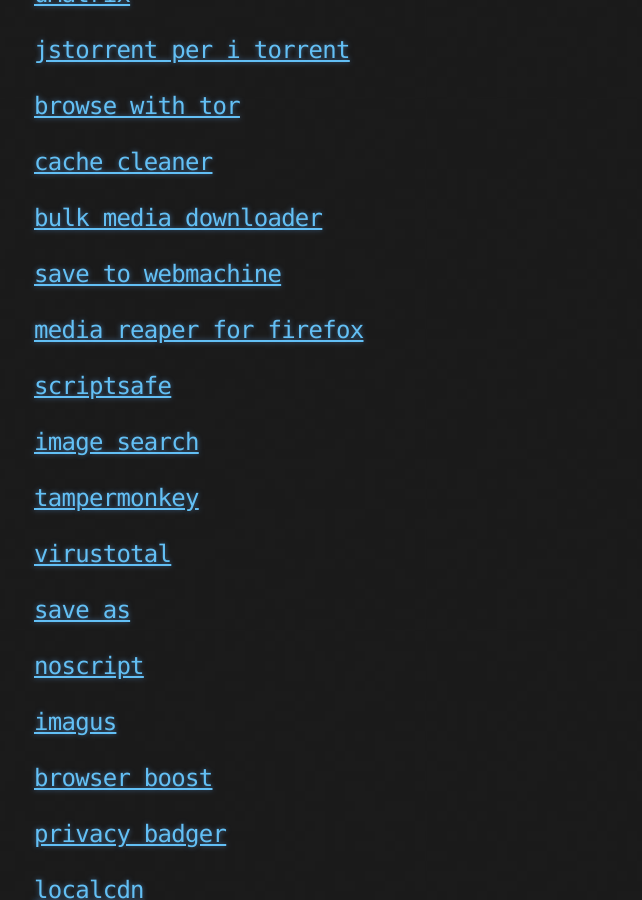
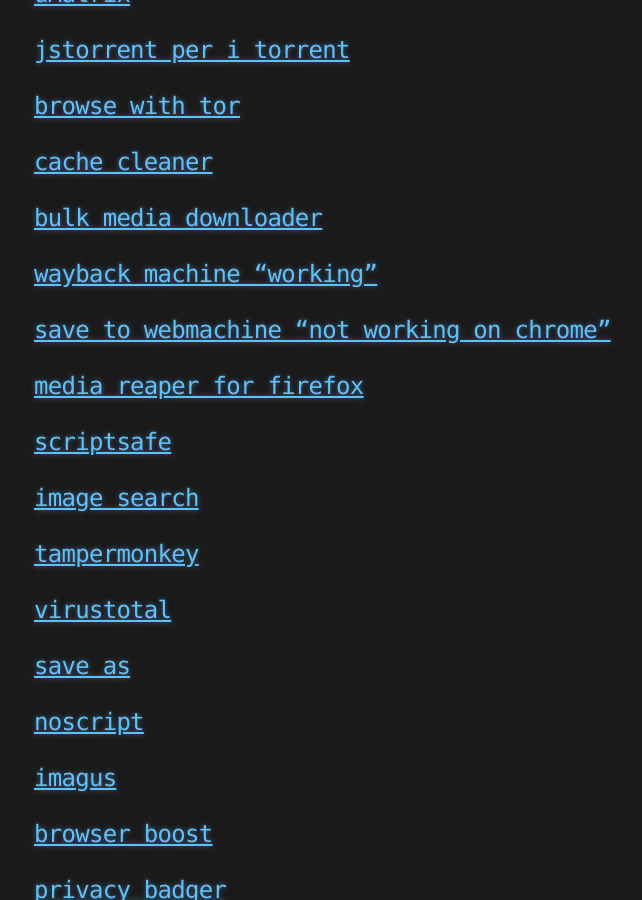
Before and after one commit to Soleeee6272/soleeee6272.github.io, a Jekyll site: the page built from another-page.md, in a window 1280 px wide and 900 px high, scrolled down 434 px. Shown: the whole window, without its empty margins (106-748 px from the left). Built offline with Jekyll 4.4.1, drawn with Linux system fonts in a browser that asks for light colours; our own code applies the rules of GitHub Pages for plain Markdown files.

Commit message:
Update another-page.md

```diff
--- a/another-page.md
+++ b/another-page.md
@@ -10,7 +10,8 @@ layout: default
 ## [browse with tor](https://chromewebstore.google.com/detail/onion-browser-button/fockhhgebmfjljjmjhbdgibcmofjbpca)
 ## [cache cleaner](https://chromewebstore.google.com/detail/cache-cleaner/dlbokacakimelkoonlnbmpepoihfmehh)
 ## [bulk media downloader](https://chromewebstore.google.com/detail/bulk-media-downloader/ehfdcgbfcboceiclmjaofdannmjdeaoi)
-## [save to webmachine](https://chromewebstore.google.com/detail/save-to-the-wayback-machi/eebpioaailbjojmdbmlpomfgijnlcemk)
+## [wayback machine "working"](https://chromewebstore.google.com/detail/wayback-machine/fpnmgdkabkmnadcjpehmlllkndpkmiak)
+## [save to webmachine "not working on chrome" ](https://chromewebstore.google.com/detail/save-to-the-wayback-machi/eebpioaailbjojmdbmlpomfgijnlcemk)
 ## [media reaper for firefox](https://addons.mozilla.org/en-US/firefox/addon/media-reaper/)
 ## [scriptsafe](https://chromewebstore.google.com/detail/scriptsafe/oiigbmnaadbkfbmpbfijlflahbdbdgdf)
 ## [image search](https://chromewebstore.google.com/detail/search-by-image/cnojnbdhbhnkbcieeekonklommdnndci)
```
